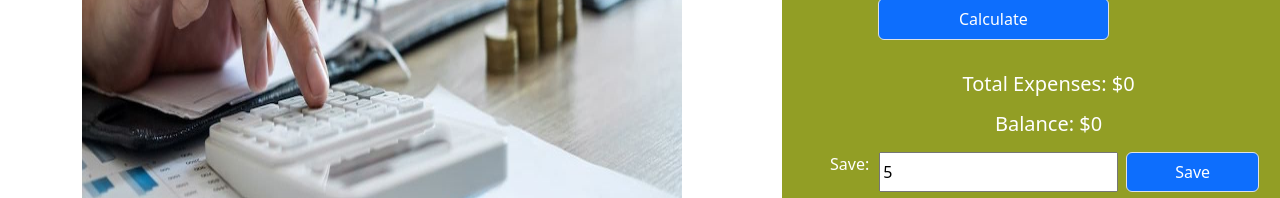
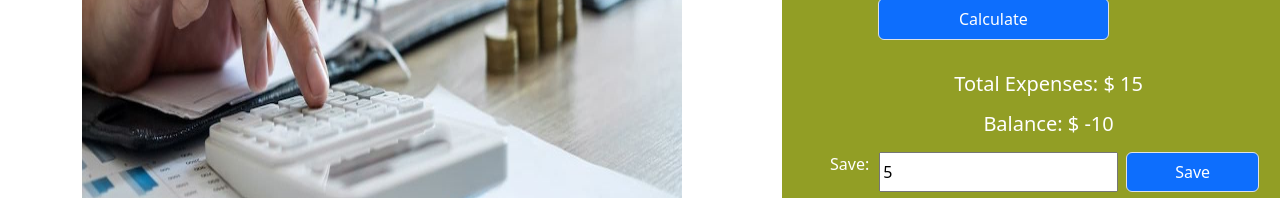
Before and after one commit to mstrinky/bank-of-money, a plain HTML site: page index.html in a window 1280 px wide. Both pictures are taken after typing "5", "5", "5", "5", "5" into the empty fields and a click on the button "Calculate". Shown: the part 458-656 px from the top of the page. Drawn offline with nearby package versions, Linux system fonts and the light colour scheme.

Commit message:
total expense and balance set

```diff
--- /dev/null
+++ b/bank.js
@@ -0,0 +1,28 @@
+document.getElementById('calculate').addEventListener('click',function(){
+    const incomeField = document.getElementById('income');
+    const incomeString = incomeField.value ;
+    const income = parseInt(incomeString);
+
+    const foodField = document.getElementById('food');
+    const foodString = foodField.value;
+    const food = parseInt(foodString);
+
+    const rantField = document.getElementById('rant');
+    const rantString = rantField.value;
+    const rant = parseInt(rantString);
+
+    const clothField = document.getElementById('cloth');
+    const clothString = clothField.value;
+    const cloth = parseInt(clothString);
+
+    const totalExpense = food + rant + cloth;
+    // console.log(totalExpense);
+
+    const totalExpenseField = document.getElementById('total-expenses');
+    totalExpenseField.innerText = totalExpense;
+
+    const balanceField = document.getElementById('balance');
+    const balance = income - totalExpense ;
+    balanceField.innerText = balance;
+
+})
--- a/index.html
+++ b/index.html
@@ -46,9 +46,9 @@
               <div class="px-5">
                  <button id="calculate" class=" my-3 py-2 bg-primary text-white mx-5 rounded border">Calculate</button>
               </div>
-               <h5  class="my-3 text-center">Total Expenses: <span id="total-expenses">$0</span> </h5>
+               <h5  class="my-3 text-center">Total Expenses: $ <span id="total-expenses">0</span> </h5>
 
-               <h5 class="my-2 text-center">Balance: <span id="balance">$0</span> </h5>
+               <h5 class="my-2 text-center">Balance: $ <span id="balance">0</span> </h5>
 
                 <div class="container my-3 px-5">
                 <p class="margin">Save:</p>
@@ -62,6 +62,6 @@
       </section>
     </main>
 
-    <script src="monthly-account.js"></script>
+    <script src="bank.js"></script>
 </body>
 </html>
```
